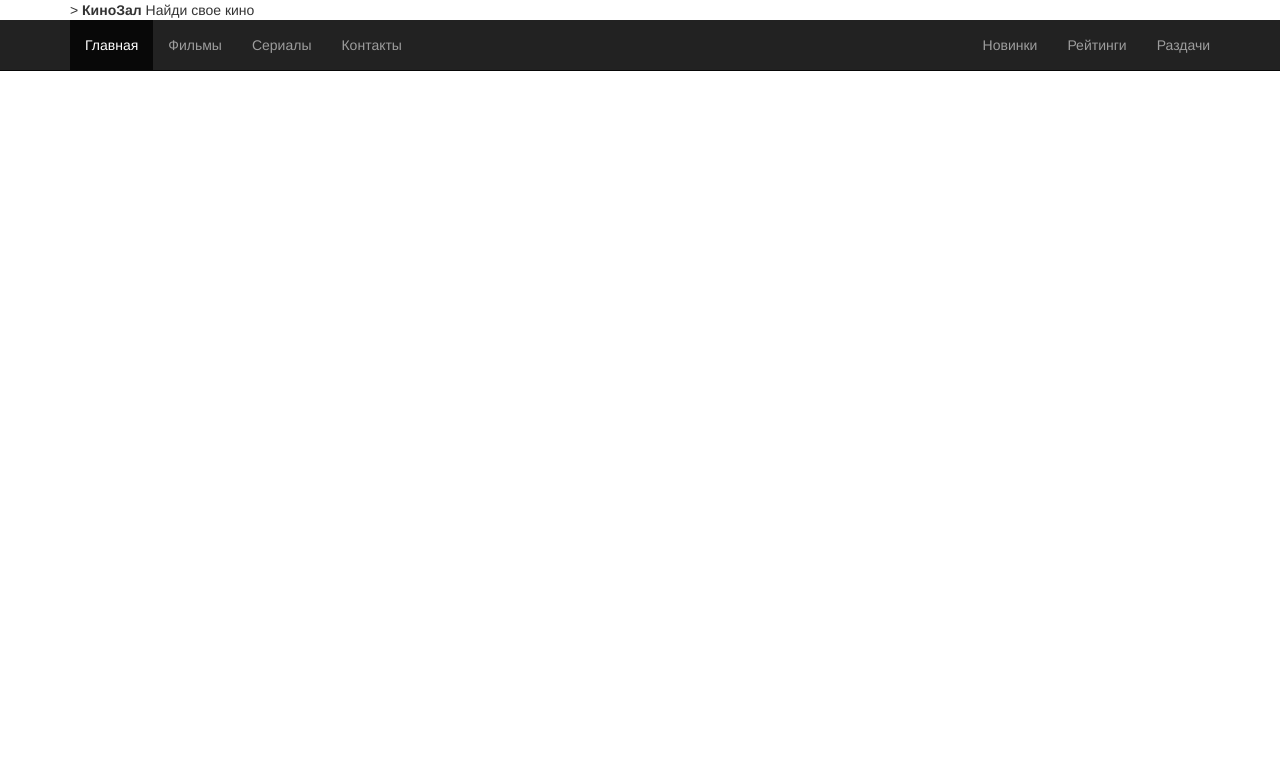
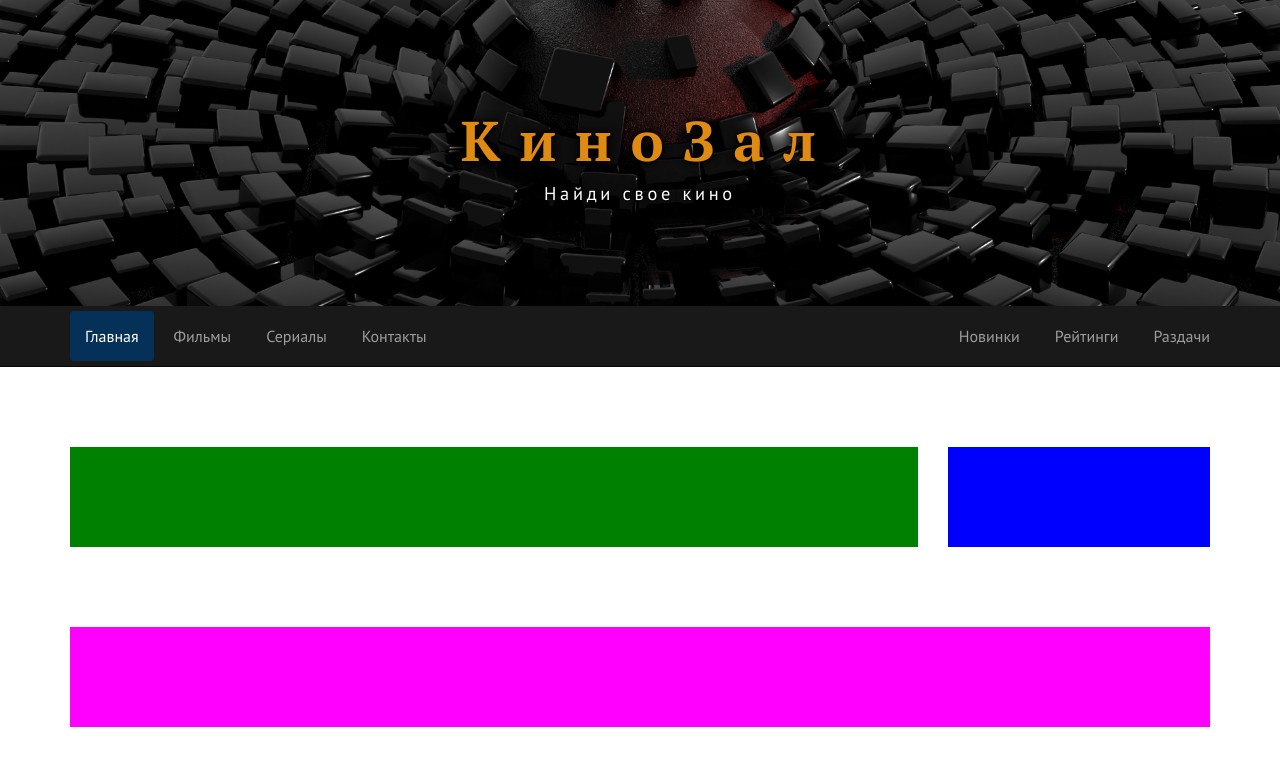
Before and after one commit to Alex-ua-88/lesson_13--kinozal-template-init-project, a website: page index.html in a window 1280 px wide. Drawn offline with Linux system fonts and the light colour scheme.

Commit message:
О формил и сдделал респонсив  секции header

```diff
--- a/assets/scss/_bootstrap-theming.scss
+++ b/assets/scss/_bootstrap-theming.scss
@@ -0,0 +1,61 @@
+.navbar-inverse {
+  margin-bottom: 0;
+  background-color: darken($color-dark, 4%);
+
+  .navbar-nav {
+    > .active > a {
+      background-color: $color-primary-dark;
+
+      &:focus,
+      &:hover {
+        background-color: $color-primary-light;
+      }
+    }
+
+    > li > a {
+      @include sm-min {
+        border-radius: 4px;
+      }
+      @include sm {
+        text-align: center;
+      }
+
+      &:focus,
+      &:hover {
+        background-color: $color-primary;
+      }
+    }
+  }
+}
+
+.navbar-left {
+  @include sm-min {
+    li {
+      margin: 5px 5px 5px 0;
+    }
+  }
+
+  @include sm {
+    margin-bottom: 0;
+  }
+}
+
+.navbar-right {
+  @include sm-min {
+    li {
+      margin: 5px 0 5px 5px;
+    }
+  }
+  @include sm {
+    margin-top: 0;
+  }
+}
+
+.navbar-header {
+  text-align: center;
+}
+
+.navbar-toggle {
+  float: none;
+  margin-right: 0;
+}
--- a/assets/scss/_common.scss
+++ b/assets/scss/_common.scss
@@ -0,0 +1,28 @@
+html {
+  font-size: $font-size;
+  overflow-y: scroll;
+}
+
+body {
+  font-size: $font-size;
+  font-family: $font-main;
+}
+
+a {
+  color: $color-primary;
+
+  &:hover,
+  &:focus {
+    text-decoration: none;
+
+    color: $color-accent;
+  }
+}
+
+h1 {
+  font-family: $font-header;
+}
+
+h2 {
+  font-family: $font-header;
+}
--- a/assets/scss/_extends.scss
+++ b/assets/scss/_extends.scss
@@ -0,0 +1,8 @@
+%text-ahadow {
+  text-shadow: 0 0 3px darken($color-dark, 14%),
+    0 0 10px darken($color-dark, 14%), 0 0 20px darken($color-dark, 14%);
+}
+
+%margin-bottom-lg {
+  margin-bottom: $gap * 5.33333333;
+}
--- a/assets/scss/_header.scss
+++ b/assets/scss/_header.scss
@@ -0,0 +1,38 @@
+.header {
+  @extend %margin-bottom-lg;
+}
+
+.header-logo {
+  text-align: center;
+  padding: 100px 0;
+  background-color: $color-dark;
+  background-image: url(../img/header-bg.jpg);
+  background-position: center;
+  background-size: cover;
+
+  &__title {
+    display: block;
+    color: $color-accent;
+    @extend %text-ahadow;
+    font-family: $font-header;
+
+    @include xs-min {
+      font-size: 3.5rem;
+      letter-spacing: 0.33em;
+      margin-right: -0.27em;
+    }
+
+    @include xs {
+      font-size: 2.5rem;
+      letter-spacing: 0.2em;
+    }
+  }
+
+  &__description {
+    display: block;
+    color: $color-light;
+    @extend %text-ahadow;
+    font-size: 1.15rem;
+    letter-spacing: 0.2em;
+  }
+}
--- a/assets/scss/_main.scss
+++ b/assets/scss/_main.scss
@@ -0,0 +1,3 @@
+main {
+  @extend %margin-bottom-lg;
+}
--- a/assets/scss/_sidebar.scss
+++ b/assets/scss/_sidebar.scss
@@ -0,0 +1,3 @@
+.left-sidebar {
+  @extend %margin-bottom-lg;
+}
--- a/assets/scss/_skin.scss
+++ b/assets/scss/_skin.scss
@@ -1,4 +1,6 @@
 $color-primary: #165690;
+$color-primary-dark: #053159;
+$color-primary-light: #517ba2;
 $color-accent: #df8a13;
 $color-dark: #232323;
 $color-gray: darken(#ffffff, 13.5%);
--- a/index.html
+++ b/index.html
@@ -23,7 +23,7 @@
 
             <div class="header-logo">
 
-                  <div class="container">>
+                  <div class="container">
                         <strong class="header-logo__title">КиноЗал</strong>
                         <span class="header-logo__description">Найди свое кино</span>
                   </div>
@@ -61,6 +61,30 @@
             </div>
       </header>
 
+      <div class="container">
+            <div class="row">
+                  <main class="main col-lg-9">
+                        <div style="background-color: green; height: 100px;"></div>
+                  </main>
+                  <aside class="left-sidebar col-lg-3">
+                        <div style="background-color: blue; height: 100px;"></div>
+                  </aside>
+            </div>
+      </div>
+
+
+
+      <div class="footer">
+            <div class="container">
+                  <div class="row">
+                        <div class="col-xs-12">
+                              <div style="background-color: magenta; height: 100px;"></div>
+                        </div>
+                  </div>
+            </div>
+      </div>
+
+
 
       <script src="libs/jquery/dist/jquery.min.js"></script>
       <script src="libs/bootstrap/dist/js/bootstrap.min.js"></script>
```
Also changed, not shown: assets/css/style.css.
